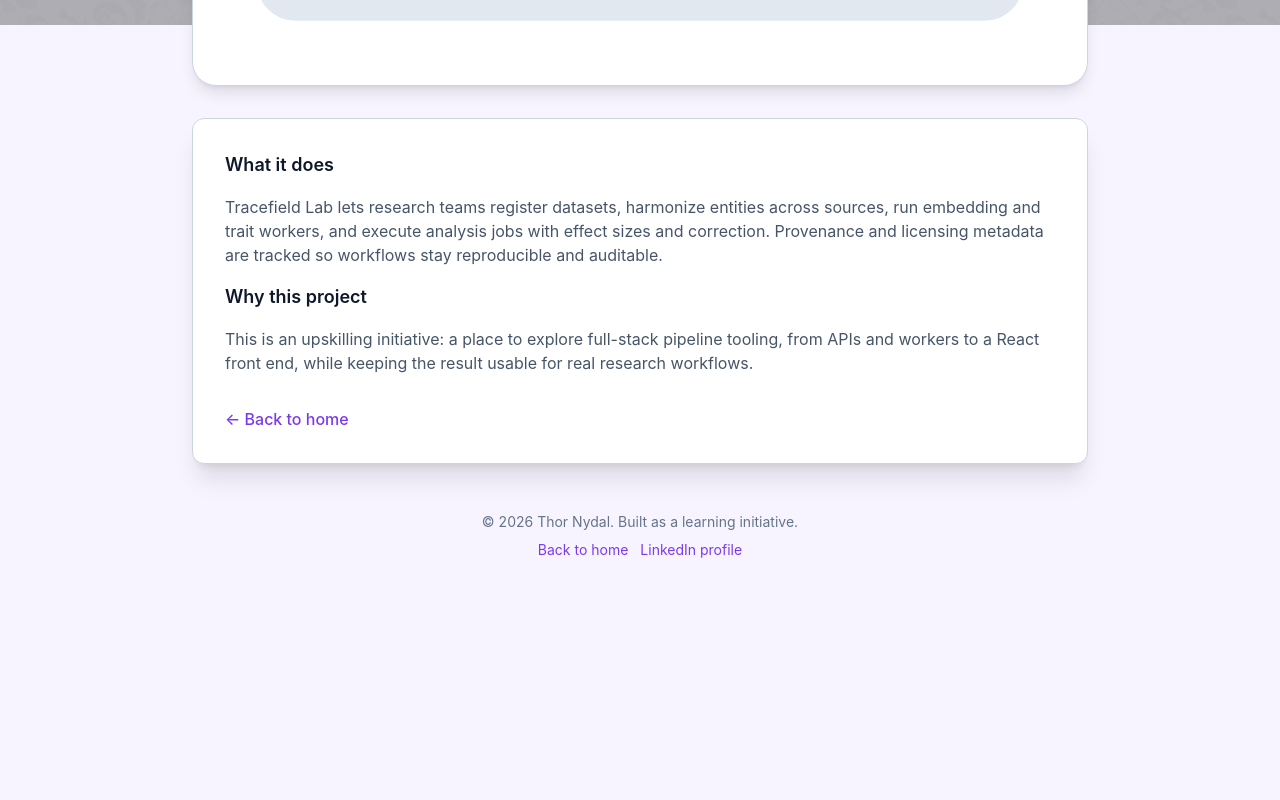
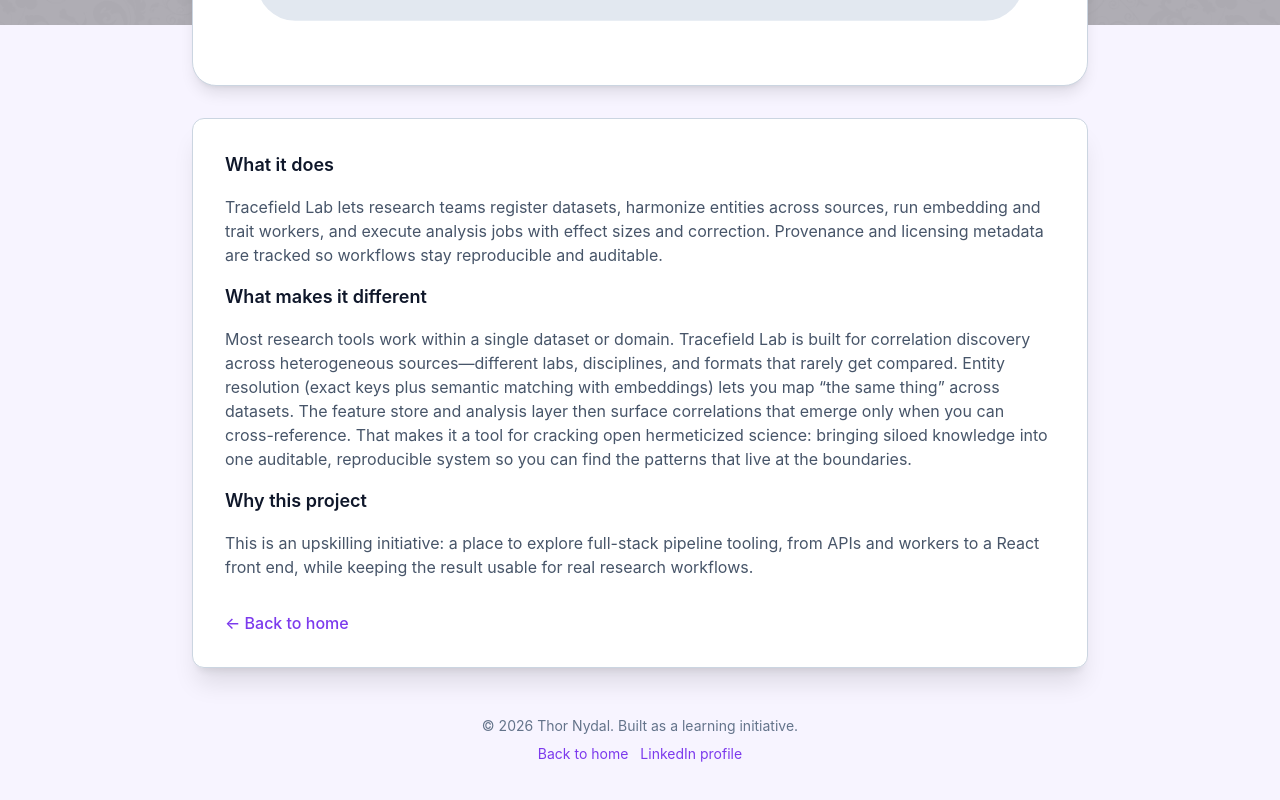
Before and after one commit to jnydal/tracefield-lab, a React (Vite) app in the folder frontend/: page /about in a window 1280 px wide. Shown: the part 775-1575 px from the top of the page. Before the commit the page ends 1375 px from the top, so only its background shows below. Built offline with nearby package versions, Linux system fonts and the light colour scheme; no server answers.

Commit message:
added intro text

```diff
--- a/frontend/src/features/public/pages/about-page.tsx
+++ b/frontend/src/features/public/pages/about-page.tsx
@@ -45,6 +45,18 @@ export function AboutPage() {
               effect sizes and correction. Provenance and licensing metadata are tracked
               so workflows stay reproducible and auditable.
             </p>
+            <h2 className="about-content-title">What makes it different</h2>
+            <p className="about-content-copy">
+              Most research tools work within a single dataset or domain. Tracefield Lab
+              is built for correlation discovery across heterogeneous sources—different
+              labs, disciplines, and formats that rarely get compared. Entity resolution
+              (exact keys plus semantic matching with embeddings) lets you map “the same
+              thing” across datasets. The feature store and analysis layer then surface
+              correlations that emerge only when you can cross-reference. That makes it
+              a tool for cracking open hermeticized science: bringing siloed knowledge
+              into one auditable, reproducible system so you can find the patterns that
+              live at the boundaries.
+            </p>
             <h2 className="about-content-title">Why this project</h2>
             <p className="about-content-copy">
               This is an upskilling initiative: a place to explore
--- a/frontend/src/features/public/pages/landing-page.tsx
+++ b/frontend/src/features/public/pages/landing-page.tsx
@@ -16,9 +16,10 @@ export function LandingPage() {
               Build, analyze, and share research pipelines with secure traceability.
             </h1>
             <p className="landing-hero-copy">
-              Ingest datasets, infer schemas from samples, map entities manually or via
-              semantic resolution, and run feature extraction and analysis jobs in a
-              unified workspace for research teams that need both speed and control.
+              A modular pipeline for multi-dataset analysis—ingest heterogeneous sources,
+              map entities across them with semantic resolution, and run correlation and
+              analysis jobs in one auditable workspace. Built for finding patterns that
+              emerge only when you can cross-reference siloed research.
             </p>
           </div>
 
```
